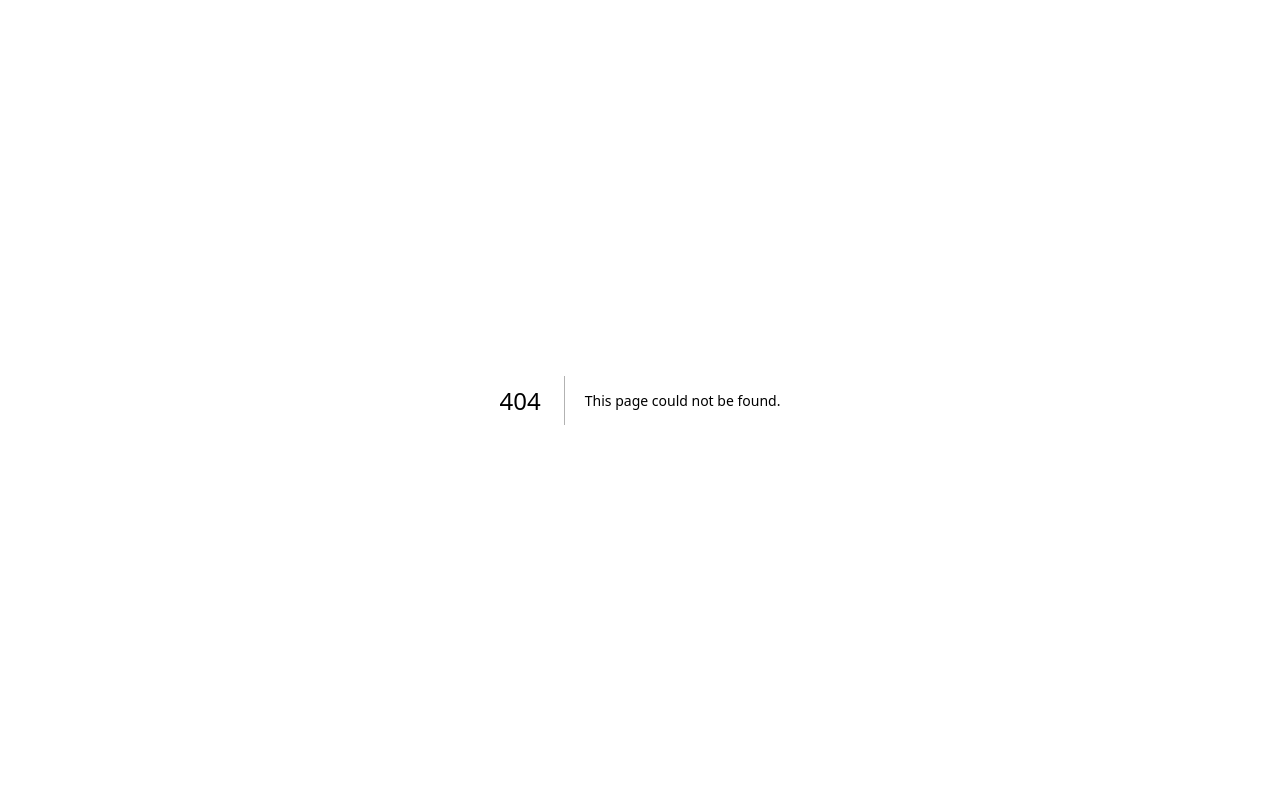
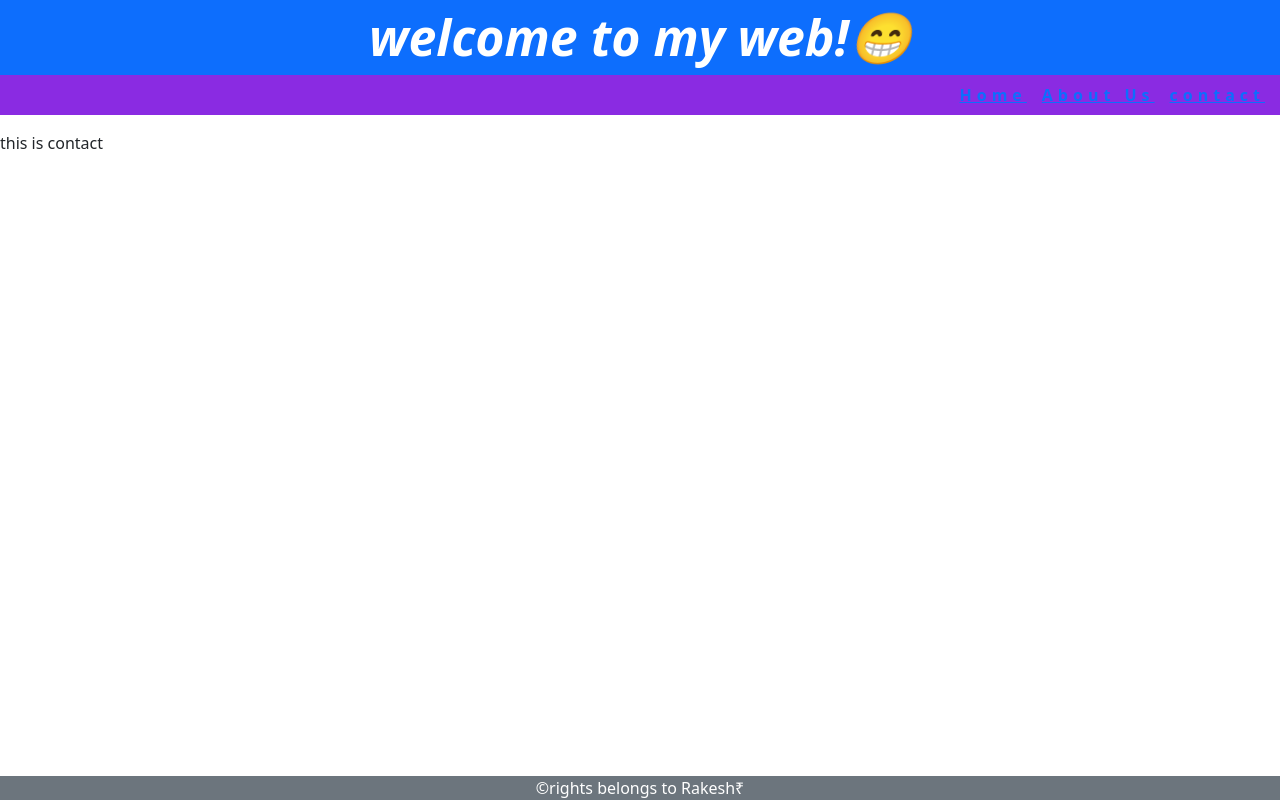
Before and after one commit to rakeshkarpuram03/9amreact, a Next.js app: page /contact in a window 1280 px wide. Before the commit this address had no page. Built offline with nearby package versions, Linux system fonts and the light colour scheme.

Commit message:
first commit

```diff
--- a/package.json
+++ b/package.json
@@ -9,6 +9,7 @@
     "lint": "next lint"
   },
   "dependencies": {
+    "bootstrap": "^5.2.3",
     "eslint": "8.39.0",
     "eslint-config-next": "13.3.4",
     "next": "13.3.4",
--- /dev/null
+++ b/src/components/footer.js
@@ -0,0 +1,7 @@
+import React from 'react'
+
+export const Footer = () => {
+  return (
+    <div className='bg-secondary text-white text-center footer'>&copy;rights belongs to Rakesh&#8377;</div>
+  )
+}
--- /dev/null
+++ b/src/components/header.js
@@ -0,0 +1,7 @@
+import React from 'react'
+
+export const Header = () => {
+  return (
+    <div className="bg-primary text-center text-white header">welcome to my web!&#128513;</div>
+  )
+}
--- /dev/null
+++ b/src/components/menu.js
@@ -0,0 +1,21 @@
+import React from 'react'
+import Link from 'next/link';
+
+export const Menu = () => {
+  return (
+    <div className='menu'>
+        <ul>
+      <li>
+        <Link href="/home">Home</Link>
+      </li>
+      <li>
+        <Link href="/about">About Us</Link>
+      </li>
+      <li>
+        <Link href="/bcontact">contact</Link>
+      </li>
+    </ul>
+
+    </div>
+  )
+}
--- a/src/pages/_app.js
+++ b/src/pages/_app.js
@@ -1,5 +1,16 @@
 import '@/styles/globals.css'
+import 'bootstrap/dist/css/bootstrap.css'
+import '@/styles/media.css'
+import {Footer } from '@/components/footer'
+import {Header } from '@/components/header'
+import {Menu } from '@/components/menu'
 
 export default function App({ Component, pageProps }) {
-  return <Component {...pageProps} />
+  return <div>
+    <Header/>
+    <Menu/>
+    <Component {...pageProps} />
+    <Footer />
+  </div>
+
 }
--- /dev/null
+++ b/src/pages/contact.js
@@ -0,0 +1,8 @@
+import React from 'react'
+
+ const contact = () => {
+  return (
+    <div>this is contact</div>
+  )
+}
+export default contact
--- a/src/styles/globals.css
+++ b/src/styles/globals.css
@@ -1,107 +1,30 @@
-:root {
-  --max-width: 1100px;
-  --border-radius: 12px;
-  --font-mono: ui-monospace, Menlo, Monaco, 'Cascadia Mono', 'Segoe UI Mono',
-    'Roboto Mono', 'Oxygen Mono', 'Ubuntu Monospace', 'Source Code Pro',
-    'Fira Mono', 'Droid Sans Mono', 'Courier New', monospace;
+body{
+  margin:0
+}
+.header{
+  font-size: 50px;
+  font-weight: bold;
+  font-style: italic;
+}
+.menu{
+  margin:0;
+  padding:0;
+  text-align: right;
+  background-color: blueviolet;
+  line-height:40px;
 
-  --foreground-rgb: 0, 0, 0;
-  --background-start-rgb: 214, 219, 220;
-  --background-end-rgb: 255, 255, 255;
+}
+.menu li{
+  display:inline;
+  margin-right: 15px;
+  letter-spacing: 5px;
+  text-decoration: none;
+  font-weight: bold;
+  list-style: none;
+}
+.footer{
+  position: fixed;
+  bottom:0;
+  width:100%
 
-  --primary-glow: conic-gradient(
-    from 180deg at 50% 50%,
-    #16abff33 0deg,
-    #0885ff33 55deg,
-    #54d6ff33 120deg,
-    #0071ff33 160deg,
-    transparent 360deg
-  );
-  --secondary-glow: radial-gradient(
-    rgba(255, 255, 255, 1),
-    rgba(255, 255, 255, 0)
-  );
-
-  --tile-start-rgb: 239, 245, 249;
-  --tile-end-rgb: 228, 232, 233;
-  --tile-border: conic-gradient(
-    #00000080,
-    #00000040,
-    #00000030,
-    #00000020,
-    #00000010,
-    #00000010,
-    #00000080
-  );
-
-  --callout-rgb: 238, 240, 241;
-  --callout-border-rgb: 172, 175, 176;
-  --card-rgb: 180, 185, 188;
-  --card-border-rgb: 131, 134, 135;
 }
-
-@media (prefers-color-scheme: dark) {
-  :root {
-    --foreground-rgb: 255, 255, 255;
-    --background-start-rgb: 0, 0, 0;
-    --background-end-rgb: 0, 0, 0;
-
-    --primary-glow: radial-gradient(rgba(1, 65, 255, 0.4), rgba(1, 65, 255, 0));
-    --secondary-glow: linear-gradient(
-      to bottom right,
-      rgba(1, 65, 255, 0),
-      rgba(1, 65, 255, 0),
-      rgba(1, 65, 255, 0.3)
-    );
-
-    --tile-start-rgb: 2, 13, 46;
-    --tile-end-rgb: 2, 5, 19;
-    --tile-border: conic-gradient(
-      #ffffff80,
-      #ffffff40,
-      #ffffff30,
-      #ffffff20,
-      #ffffff10,
-      #ffffff10,
-      #ffffff80
-    );
-
-    --callout-rgb: 20, 20, 20;
-    --callout-border-rgb: 108, 108, 108;
-    --card-rgb: 100, 100, 100;
-    --card-border-rgb: 200, 200, 200;
-  }
-}
-
-* {
-  box-sizing: border-box;
-  padding: 0;
-  margin: 0;
-}
-
-html,
-body {
-  max-width: 100vw;
-  overflow-x: hidden;
-}
-
-body {
-  color: rgb(var(--foreground-rgb));
-  background: linear-gradient(
-      to bottom,
-      transparent,
-      rgb(var(--background-end-rgb))
-    )
-    rgb(var(--background-start-rgb));
-}
-
-a {
-  color: inherit;
-  text-decoration: none;
-}
-
-@media (prefers-color-scheme: dark) {
-  html {
-    color-scheme: dark;
-  }
-}
--- /dev/null
+++ b/src/styles/media.css
@@ -0,0 +1,6 @@
+@media screen and (max-width:600px){
+    .header{
+        font-size:35px;
+    }
+
+}
```
Also changed, not shown: src/pages/about.js (added, +8 -0 lines), src/pages/home.js (added, +7 -0 lines), src/pages/index.js (+2 -112 lines), 1 other file (tests, documents, lock files or other folders).
